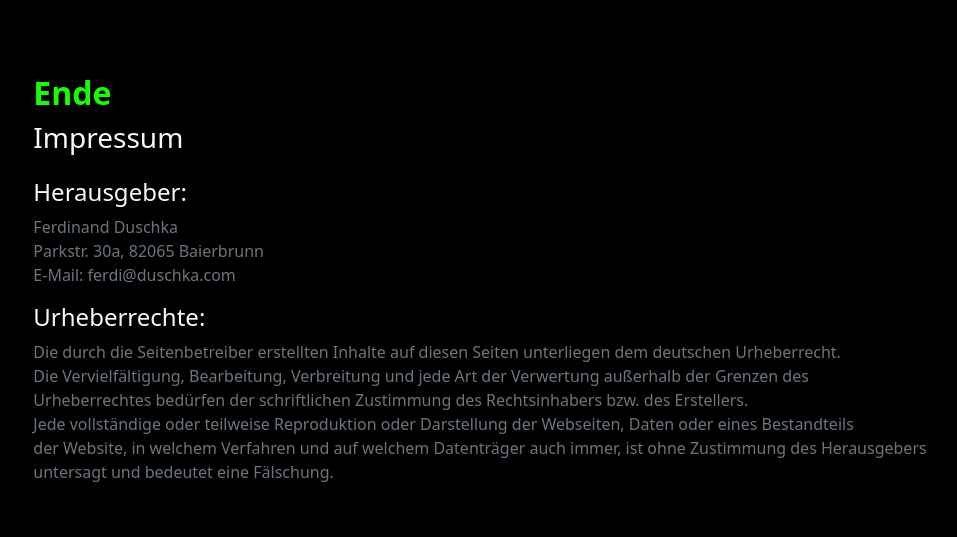
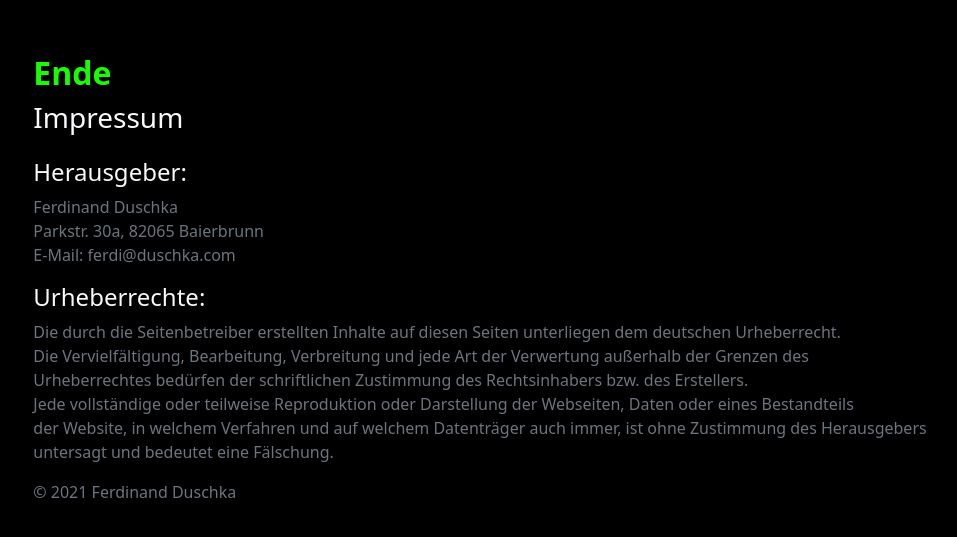
Before and after one commit to fduschka/fduschka.github.io, a plain HTML site: page index.html in a window 1280 px wide. Shown: the part 10513-11050 px from the top of the page, without its empty margins (160-1117 px from the left). Drawn offline with nearby package versions, Linux system fonts and the light colour scheme.

Commit message:
Copyright

```diff
--- a/index.html
+++ b/index.html
@@ -565,6 +565,7 @@
                     <br>
                     untersagt und bedeutet eine Fälschung.
                 </p>
+                <p class="text-muted">&copy; <span id="copyDate">2021</span> Ferdinand Duschka</p>
             </div>
         </div>
 
--- a/script.js
+++ b/script.js
@@ -209,3 +209,6 @@ function fadeColor() {
       document.getElementById("color").style.color = "rgb(" + r + ", " + g + ", " + b + ")";
     },10);
 }
+
+
+document.getElementById("copyDate").innerHTML = new Date().getFullYear();
```
